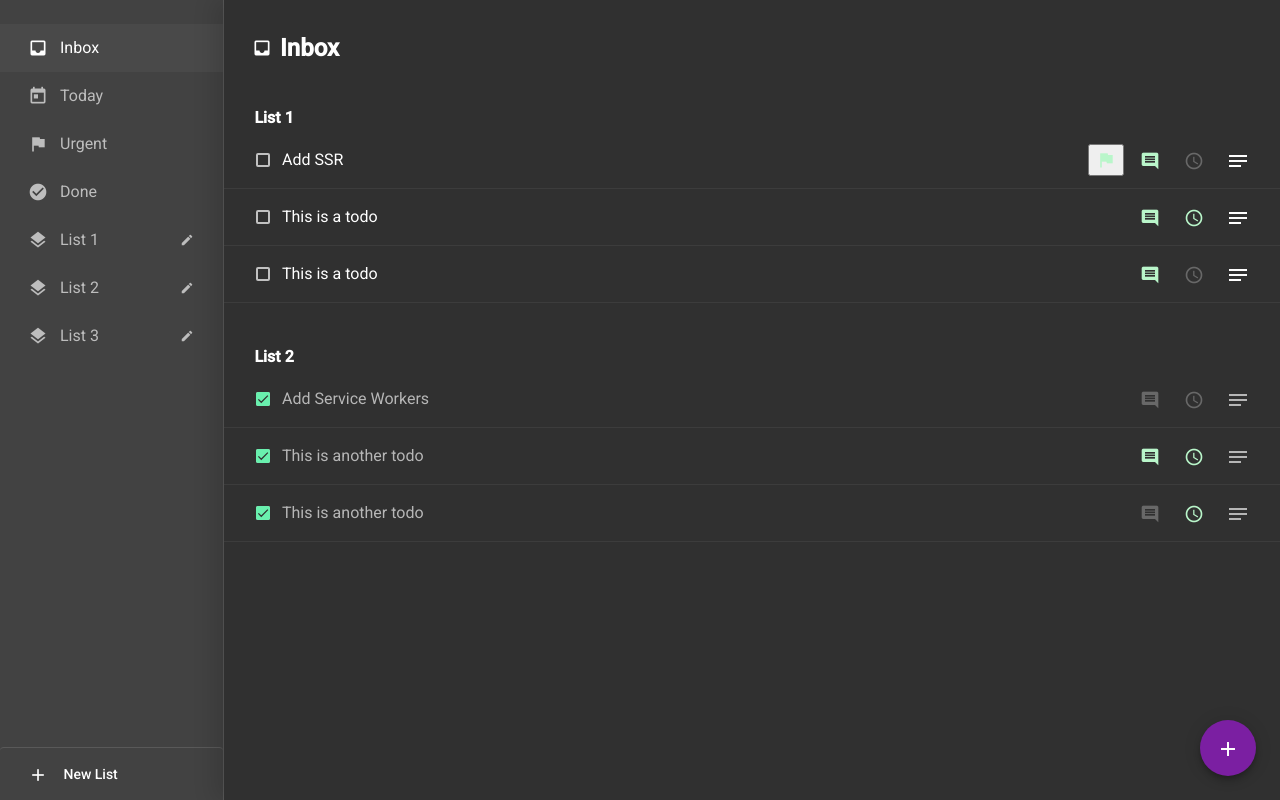
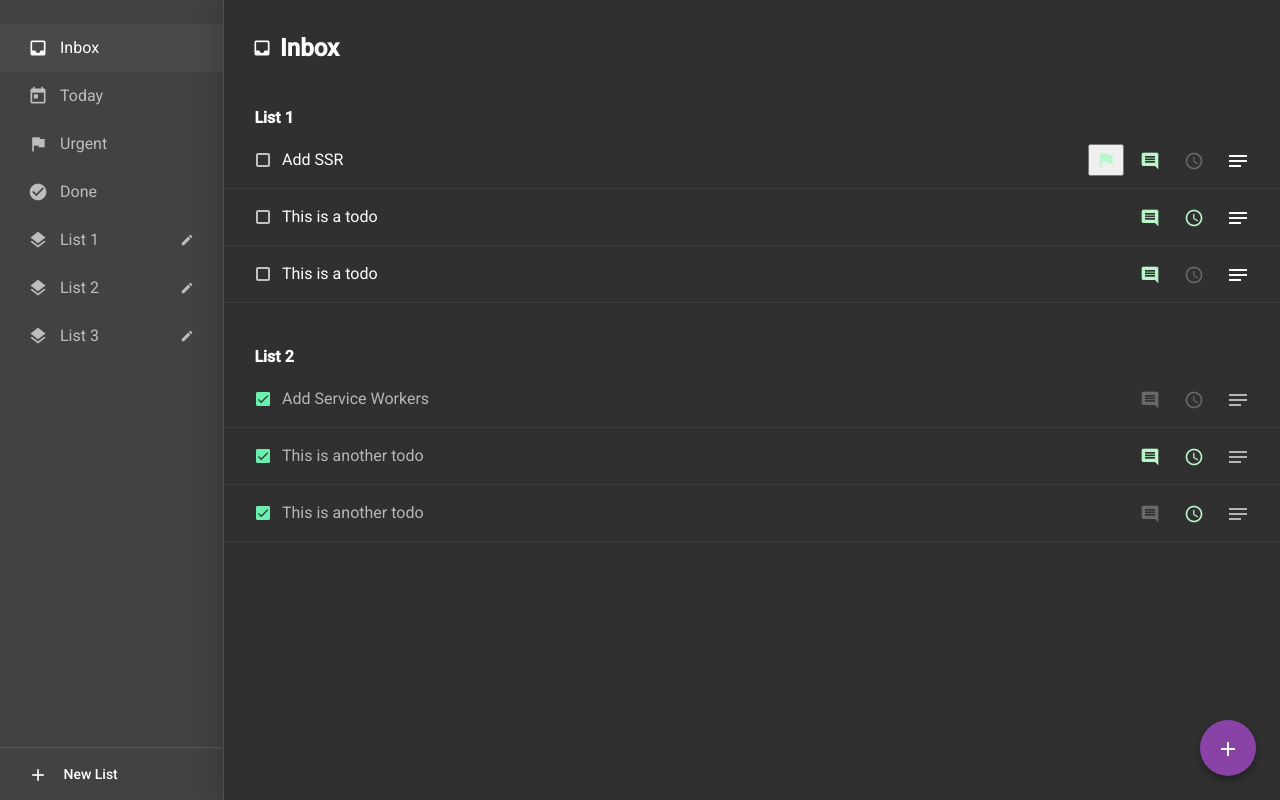
Before and after one commit to wintersteve/todo, an Angular app: page / in a window 1280 px wide. Built offline with nearby package versions, Linux system fonts and the light colour scheme.

Commit message:
change primary button and progress bar colors

```diff
--- a/src/scss/_mat-override.scss
+++ b/src/scss/_mat-override.scss
@@ -1,3 +1,21 @@
+// Primary Button Color
+.mat-flat-button.mat-primary,
+.mat-raised-button.mat-primary,
+.mat-fab.mat-primary,
+.mat-mini-fab.mat-primary {
+	background-color: #8943a7;
+}
+
+// Progress Bar Background
+.mat-progress-bar-buffer {
+	background-color: #424242;
+}
+
+// Progress Bar Fill
+.mat-progress-bar-fill::after {
+	background-color: #b9f6ca;
+}
+
 // Checkbox
 .mat-checkbox-inner-container {
 	margin-right: 12px !important;
```
